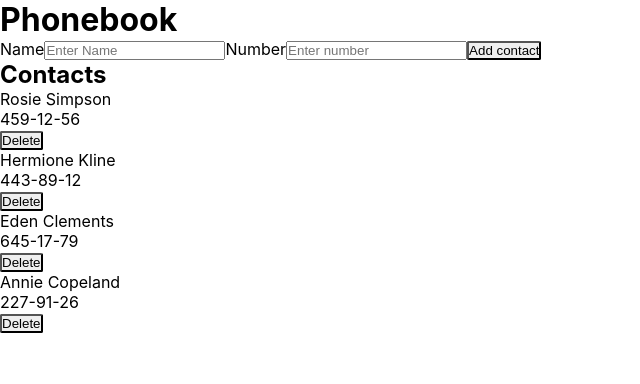
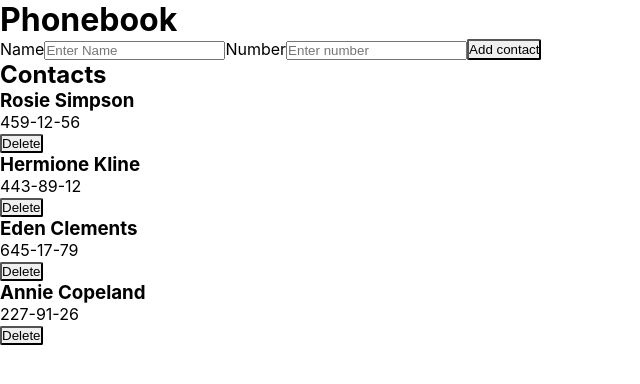
Before and after one commit to Vasylytsya777/goit-react-hw-02-phonebook, a React (Create React App) app: page / in a window 1280 px wide. Shown: the top 384 px of the page, without its empty margins (0-640 px from the left). Built offline with nearby package versions, Linux system fonts and the light colour scheme.

Commit message:
refactoring filter

```diff
--- a/src/components/App.js
+++ b/src/components/App.js
@@ -2,6 +2,7 @@ import React, { Component } from "react";
 import { v4 as uuidv4 } from "uuid";
 import ContactForm from "./contactForm/ContactForm";
 import ContactList from "./contactList/ContactList";
+// import Filter from "./filter/Filter";
 // // import Section from "./section/Sections";
 
 export default class App extends Component {
@@ -26,21 +27,30 @@ export default class App extends Component {
       contacts: [...this.state.contacts.filter((item) => item.id !== id)],
     });
   };
+  //   onChangeFilter = (e) => {
+  //      this.setState((prev) => ({filter
+  //      }));
 
+  // getFilerContact = (e) => {
+  //     this.setState({
+  //         contacts: [...contacts.filter((item) => item.newContact.includes(filter))],
+  //       })
+  //     };
   //
   render() {
     return (
       <>
         <h1>Phonebook</h1>
+        <ContactForm addContact={this.addContact} />
+        {/* <Filter
+          filter={this.state.filter}
+          onChangeFilter={this.onChangeFilter} */}
 
-        <ContactForm addContact={this.addContact} />
         <h2>Contacts</h2>
         <ContactList
           list={this.state.contacts}
           deleteContact={this.deleteContact}
         />
-
-        {/* <Filter ... /> */}
       </>
     );
   }
--- a/src/components/contactForm/ContactForm.js
+++ b/src/components/contactForm/ContactForm.js
@@ -26,7 +26,7 @@ export default class ContactForm extends Component {
   render() {
     const { name, number } = this.state;
     return (
-      <form onSubmit={this.onHandleSubmit}>
+      <form onSubmit={this.onHandleSubmit} style={{ display: "flex" }}>
         <label>
           Name
           <input
--- a/src/components/contactList/ContactList.js
+++ b/src/components/contactList/ContactList.js
@@ -7,7 +7,7 @@ const ContactList = ({ list, deleteContact }) => {
       <ul>
         {list.map((item) => (
           <li key={item.id}>
-            <p> {item.name}</p>
+            <h3> {item.name}</h3>
             <p>{item.number}</p>
             <button type="submit" data-id={item.id} onClick={deleteContact}>
               Delete
```
Also changed, not shown: src/components/filter/Filter.js (+11 -0 lines), 1 other file (tests, documents, lock files or other folders).
